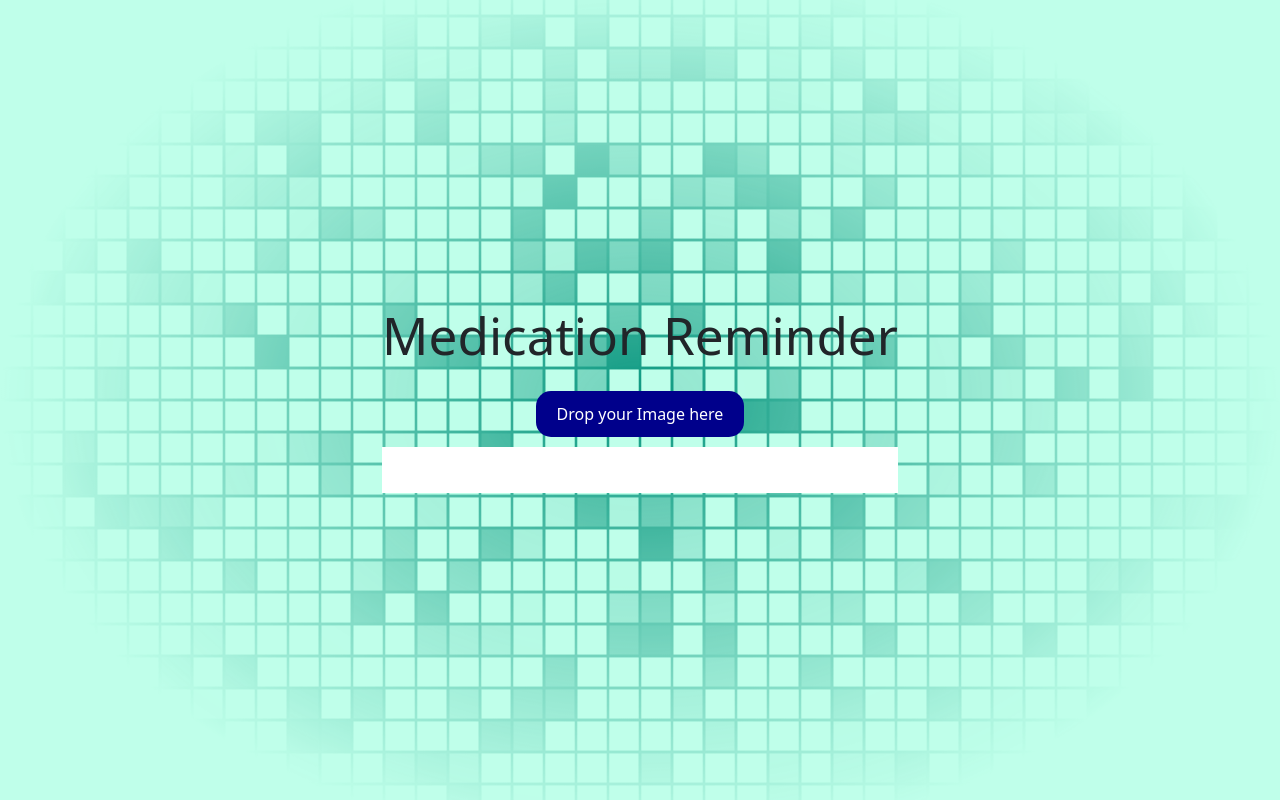
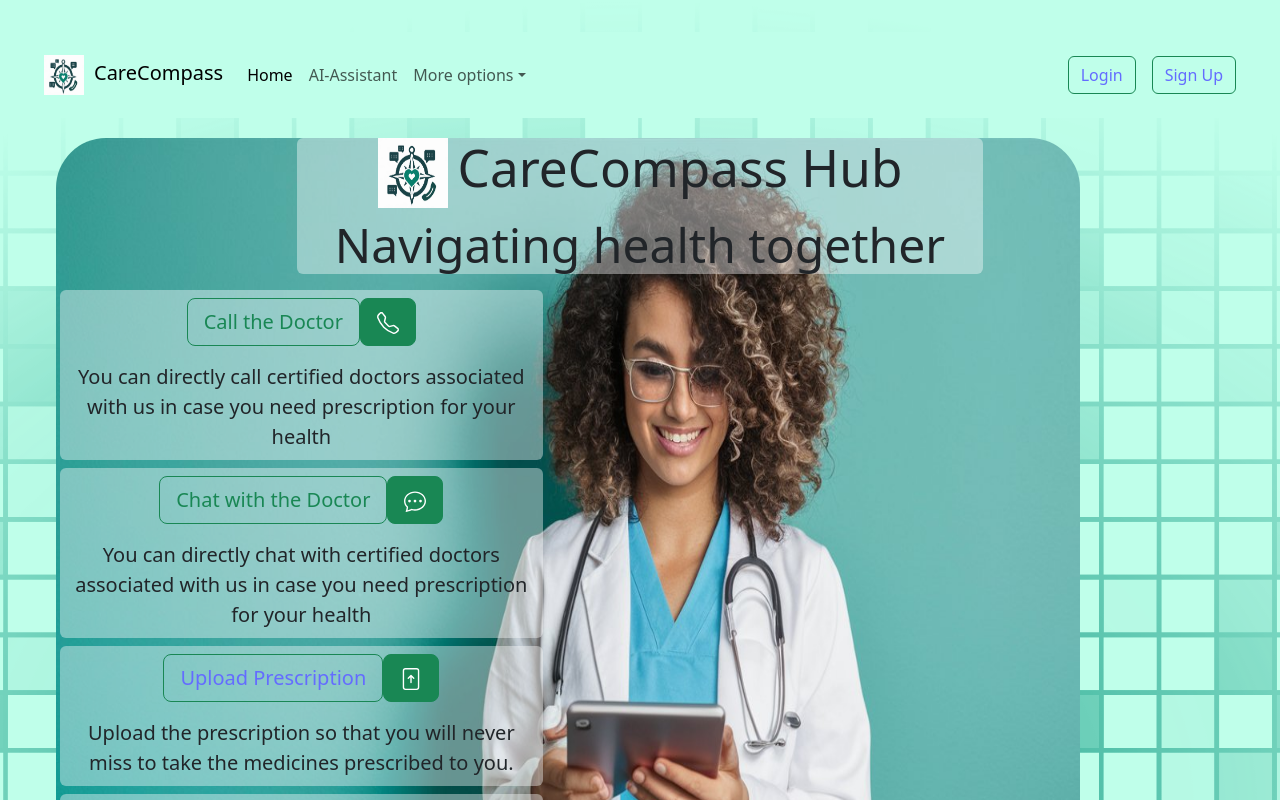
Before and after one commit to Hemant2A2/haxplore-proglopers, a React (Vite) app: page / in a window 1280 px wide. Shown: the top 800 px of the page. Built offline with nearby package versions, Linux system fonts and the light colour scheme; no server answers.

Commit message:
react router to connect all the pages done

```diff
--- a/package.json
+++ b/package.json
@@ -18,7 +18,8 @@
     "react": "^18.2.0",
     "react-dom": "^18.2.0",
     "react-dropzone": "^14.2.3",
-    "react-markdown": "^9.0.1"
+    "react-markdown": "^9.0.1",
+    "react-router-dom": "^6.22.3"
   },
   "devDependencies": {
     "@types/react": "^18.2.66",
--- a/src/App.jsx
+++ b/src/App.jsx
@@ -1,6 +1,6 @@
 import React from "react";
 import "./App.css";
-import { BrowserRouter as Router, Routes, Route } from "react-router-dom";
+import {createBrowserRouter, RouterProvider } from 'react-router-dom';
 import Home from "./components/Home";
 import Login from "./components/Login";
 import SignUp from "./components/SignUp";
@@ -8,19 +8,38 @@ import Diet from "./components/Diet";
 import LifestyleAssistant from "./components/LifestyleAssistant";
 import Prescription from "./components/Prescription";
 
+const router = createBrowserRouter([
+  {
+    path: "/",
+    element: <Home/>
+  },
+  {
+    path: "/diet",
+    element: <Diet/>
+  },
+  {
+    path: "/login",
+    element: <Login />
+  },
+  {
+    path: "/signup",
+    element: <SignUp />
+  },
+  {
+    path: "/lifestyle",
+    element: <LifestyleAssistant/>
+  },
+  {
+    path: "/prescription",
+    element: <Prescription />
+  }
+
+])
+
 const App = () => {
   return (
     <>
-      {/* <Router>
-        <Routes>
-          <Route path="/" element={<Home></Home>} />
-          <Route path="/login" element={<Login></Login>} />
-          <Route path="/signup" element={<SignUp></SignUp>} />
-          <Route path="/diet" element={<Diet></Diet>} />
-          <Route path="/AI-assistant" element={<LifestyleAssistant></LifestyleAssistant>} />
-        </Routes>
-      </Router> */}
-      <Prescription></Prescription>
+      <RouterProvider router={router}/>
     </>
   );
 }
--- a/src/components/Home.jsx
+++ b/src/components/Home.jsx
@@ -1,4 +1,5 @@
 import React from "react";
+import { Link } from "react-router-dom";
 
 const Home = () => {
   return (
@@ -25,24 +26,25 @@ const Home = () => {
               className="collapse navbar-collapse"
               id="navbarSupportedContent"
             >
-              <a className="navbar-brand" href="#">
+              <Link className="navbar-brand" to="/">
+              <img src="../../logo.png" alt="Logo" style={{ marginRight: '10px' , width: '40px', height: '40px' }} />
                 CareCompass
-              </a>
+              </Link>
 
               <ul className="navbar-nav me-auto mb-2 mb-lg-0">
                 <li className="nav-item">
-                  <a
+                  <Link
                     className="nav-link active"
                     aria-current="page"
-                    href="#intro"
+                    to="/"
                   >
                     Home
-                  </a>
+                  </Link>
                 </li>
                 <li className="nav-item">
-                  <a className="nav-link" href="#">
-                    Doctor's page
-                  </a>
+                  <Link className="nav-link" to="/lifestyle">
+                    AI-Assistant
+                  </Link>
                 </li>
                 <li className="nav-item dropdown">
                   <a
@@ -64,10 +66,10 @@ const Home = () => {
               </ul>
             </div>
             <button className="btn btn-outline-success m-3" type="button">
-              LogIn
+              <Link to="/login">Login</Link>
             </button>
-            <button className="btn btn-success" type="button">
-              SignUp
+            <button className="btn btn-outline-success" type="button">
+              <Link to="/signup">Sign Up</Link>
             </button>
           </div>
         </nav>
@@ -83,7 +85,10 @@ const Home = () => {
           <div className="row align-items-center justify-content-center">
             <div className="col-md-7">
               <div className="container-xxl text-center rounded" style={{position: "relative", zIndex: 2, backgroundColor: "rgba(255, 255, 255, 0.398)"}}>
-                  <h1>CareCompass Hub</h1>
+                  <h1>
+                  <img src="../../logo.png" alt="Logo" style={{ marginRight: '10px' , width: '70px', height: '70px' }} />
+                  CareCompass Hub
+                  </h1>
                   <h2 className="display-5">Navigating health together</h2>
               </div>
             </div>
@@ -127,7 +132,9 @@ const Home = () => {
             <div className="col-md-5 my-1 mx-3">
               <div className="container-xxl text-center rounded" style={{position: "relative", zIndex: 2, backgroundColor: "rgba(255, 255, 255, 0.398)"}}>
                 <div id="fetaure3">
-                  <button className="btn btn-lg btn-outline-success my-2" type="button">Upload Prescription</button>
+                  <button className="btn btn-lg btn-outline-success my-2" type="button">
+                   <Link to="/prescription">Upload Prescription</Link>
+                  </button>
                   <button className="btn btn-lg btn-success my-2" type="button">
                     <svg xmlns="http://www.w3.org/2000/svg" width="22" height="22" fill="currentColor" className="bi bi-file-arrow-up" viewBox="0 0 16 16">
                       <path d="M8 11a.5.5 0 0 0 .5-.5V6.707l1.146 1.147a.5.5 0 0 0 .708-.708l-2-2a.5.5 0 0 0-.708 0l-2 2a.5.5 0 1 0 .708.708L7.5 6.707V10.5a.5.5 0 0 0 .5.5"/>
@@ -144,7 +151,9 @@ const Home = () => {
             <div className="col-md-5 mt-1 mx-3 mb-1">
               <div className="container-xxl text-center rounded" style={{position: "relative", zIndex: 2, backgroundColor: "rgba(255, 255, 255, 0.398)"}}>
                 <div id="fetaure4">
-                  <button className="btn btn-lg btn-outline-success my-2" type="button">Calorie Tracker</button>
+                  <button className="btn btn-lg btn-outline-success my-2" type="button">
+                  <Link to="/diet">Upload Diet</Link>
+                  </button>
                   <button className="btn btn-lg btn-success my-2" type="button">
                     <svg xmlns="http://www.w3.org/2000/svg" width="22" height="22" fill="currentColor" className="bi bi-file-arrow-up" viewBox="0 0 16 16">
                       <path d="M8 11a.5.5 0 0 0 .5-.5V6.707l1.146 1.147a.5.5 0 0 0 .708-.708l-2-2a.5.5 0 0 0-.708 0l-2 2a.5.5 0 1 0 .708.708L7.5 6.707V10.5a.5.5 0 0 0 .5.5"/>
@@ -207,11 +216,15 @@ const Home = () => {
 
 
       <div className="container-xxl my-5">
-          <div className="row justify-content-between align-items-top g-4">
-              <div className="col-md-5" style={{backgroundColor: "rgba(0, 0, 0, 0.382)"}}>
-                  <div className="fs-6"><em>Our mission</em></div><hr style={{marginTop:"0"}}/>
-                  <p style={{color: "rgba(113, 251, 205, 0.708)"}}><small><em>
-                      Lorem ipsum dolor sit amet, consectetur adipisicing elit. Molestias odio odit labore neque voluptatum harum voluptatibus tempore, dolore voluptatem vel ipsa quae eaque cupiditate fugit dolores! Iusto reprehenderit magnam delectus molestias et similique, in ex placeat sunt, nisi sint ut harum commodi minus accusantium voluptas cumque deleniti beatae maxime. Cupiditate?
+          <div className="row justify-content-center align-items-top g-4">
+              <div className="col-md-5" style={{backgroundColor: "rgba(0, 0, 0, 0.382)" , width: '90%'}}>
+                  <div className="fs-6"><em style={{fontSize: "40px"}}>Our mission</em></div><hr style={{marginTop:"0" }}/>
+                  <p style={{color: "rgba(113, 251, 205, 0.708)" ,fontSize: "25px"}}><small><em>
+                  Remote patient monitoring that enables individuals to track their health
+                  metrics at home. We provide a platform for patients to connect to doctors virtually.
+                  Get medication reminders and routine from your prescription so that you don't miss any dose.
+                  Get your Calorie intake from your diet in just one click.
+                  Get advice from our AI assistant for your lifestyle.
                   </em></small></p>
               </div>
 
--- a/src/components/LifestyleAssistant.jsx
+++ b/src/components/LifestyleAssistant.jsx
@@ -1,26 +1,30 @@
 import React, { useState } from "react";
 import ReactMarkdown from 'react-markdown';
 import { GoogleGenerativeAI } from "@google/generative-ai";
+import { ChatGoogleGenerativeAI } from "@langchain/google-genai";
+import { PromptTemplate } from "@langchain/core/prompts";
 
 const API_KEY = import.meta.env.VITE_GOOGLE_API_KEY;
 const genAI = new GoogleGenerativeAI(API_KEY);
 
 const LifestyleAssistant = () => {
   const [responseText, setResponseText] = useState("");
-  const [query, setQuery] = useState("")
+  const [query, setQuery] = useState("");
+  const [loading, setLoading] = useState(false);
 
   const run = async (e) => {
     e.preventDefault();
     const model = genAI.getGenerativeModel({ model: "gemini-pro" });
 
     const prompt = `
-    You are a lifestyle assistant. You are helping a user with their lifestyle. The user asks you a question about their lifestyle. The user asks you, "What is the best way to stay healthy?" You respond to the user's question.
+    Introduce yourself as a professional lifestyle advisor.
     `
-
+    setLoading(true);
     const result = await model.generateContent(prompt);
     const response = await result.response;
     const text = response.text();
     setResponseText(text);
+    setLoading(false);
     console.log(text);
   };
 
--- a/src/components/Reminder.jsx
+++ /dev/null
@@ -1,4 +0,0 @@
-/*
-    1) from the prescription component, get the medicine timings and use that in the reminder component to set the reminder for the medicines
-    2) the reminder should be displayed as an alert message whenever the time comes
-*/
--- a/src/components/UploadImage.jsx
+++ b/src/components/UploadImage.jsx
@@ -113,6 +113,7 @@ const UploadImage = (props) => {
       {loading ? (
         <div>{props.loading}</div>
       ) : (
+        clicked ? (
           <div style={{backgroundColor: "white" , padding: "15px" , marginTop: "10px"}}>
           <pre
             style={{
@@ -122,10 +123,13 @@ const UploadImage = (props) => {
               color: "black",
             }}
           >
-            <ReactMarkdown>{responseText}</ReactMarkdown>
+            <ReactMarkdown>
+            {responseText}
+            </ReactMarkdown>
           </pre>
           </div>
-      )}
+      ) : (
+        <div></div>))}
 
     </>
   );
```
Also changed, not shown: src/components/UploadFile.jsx (deleted, +0 -94 lines), 1 other file (tests, documents, lock files or other folders).
